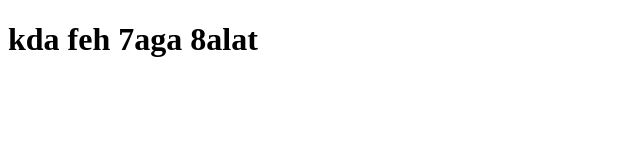
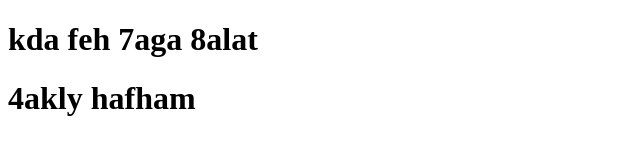
Before and after one commit to ahmedehab161/test, a plain HTML site: page index.html in a window 1280 px wide. Shown: the whole page, without its empty margins (0-640 px from the left). Drawn offline with Linux system fonts and the light colour scheme.

Commit message:
new task

```diff
--- a/index.html
+++ b/index.html
@@ -7,5 +7,6 @@
 </head>
 <body>
     <h1>kda feh 7aga 8alat</h1>
+    <h1>4akly hafham</h1>
 </body>
 </html>
```
